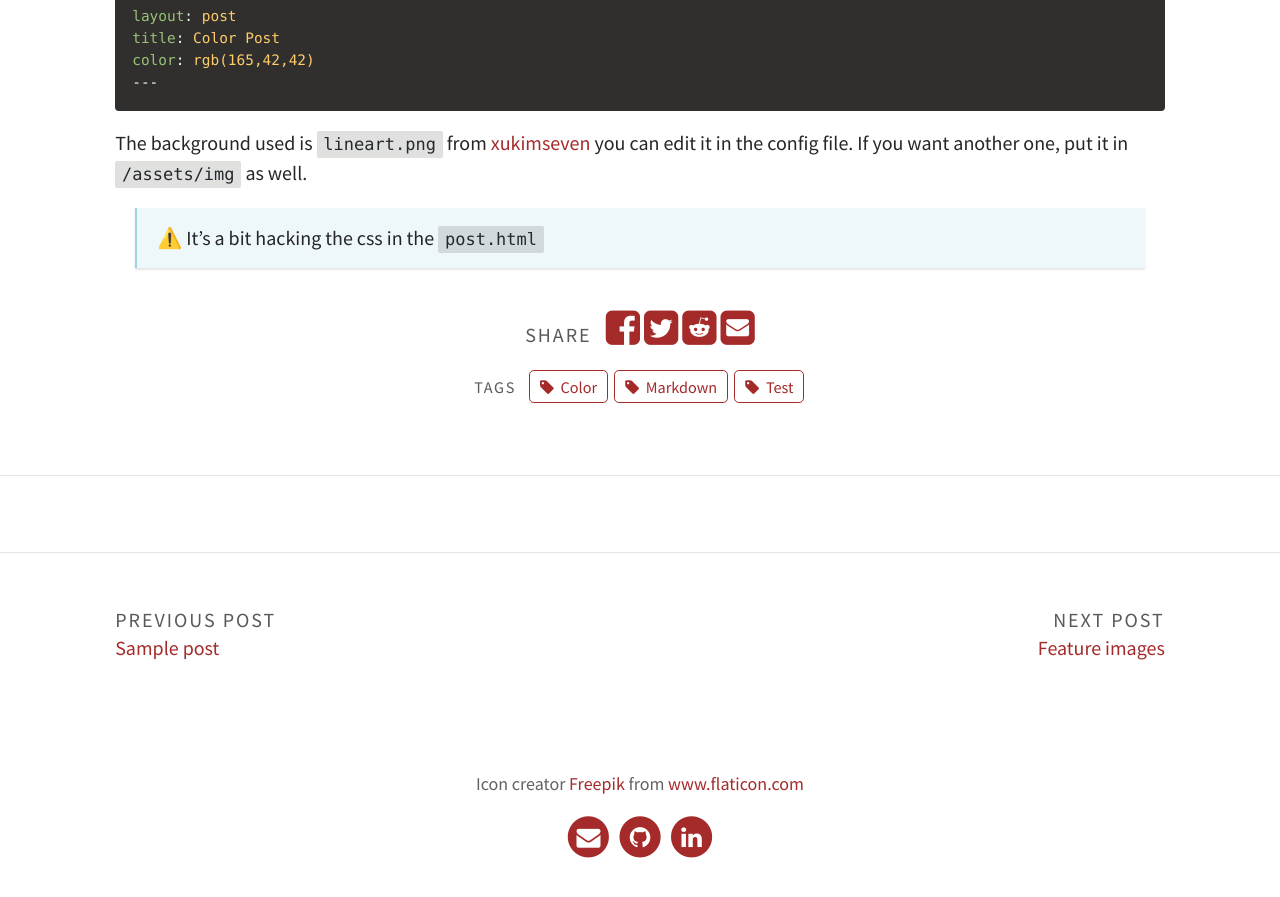
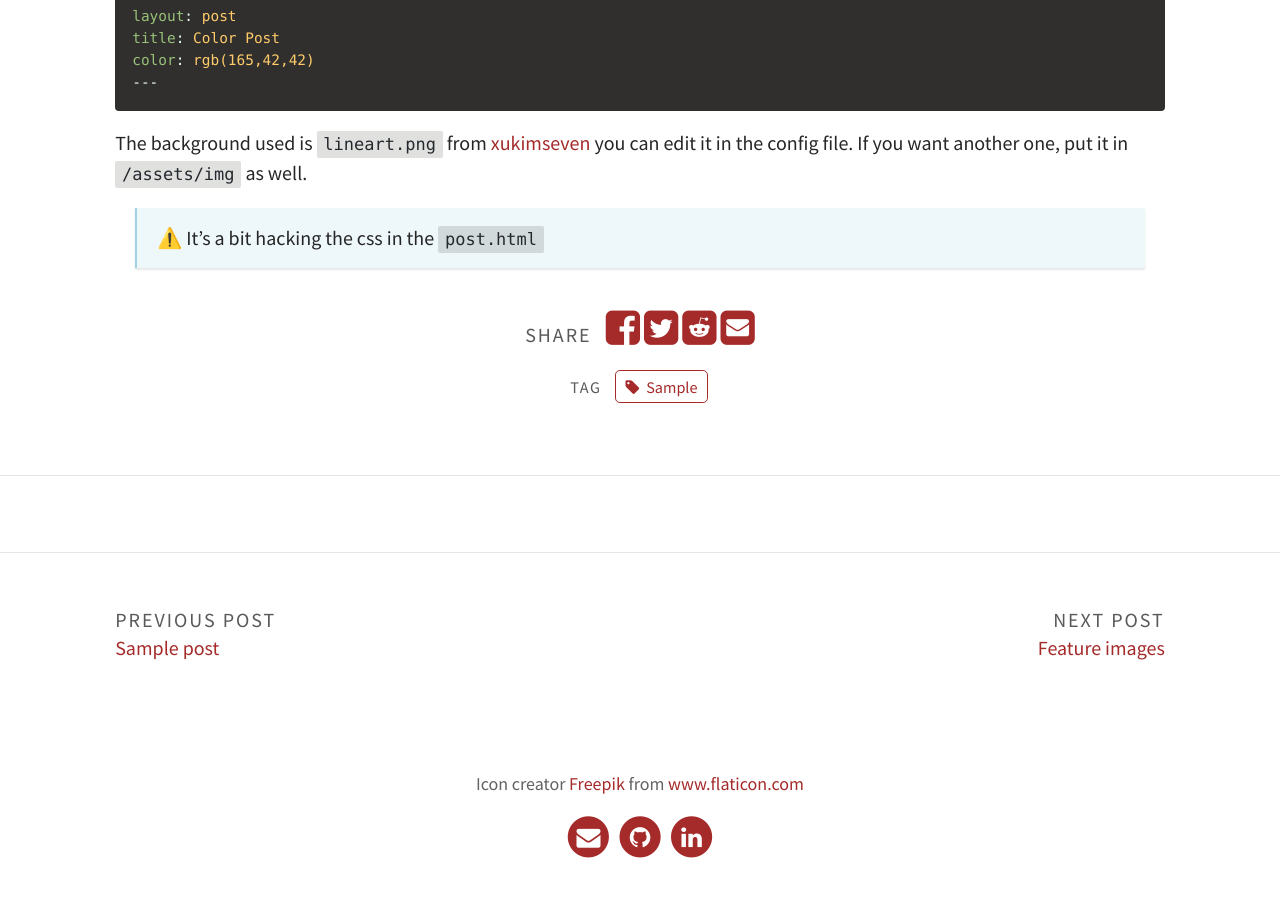
Before and after one commit to aerimforest/yenimm, a Jekyll site: the page built from _posts/2019-05-18-color-post.md, in a window 1280 px wide and 900 px high, scrolled down 996 px. Shown: the top 897 px of the window. Built offline with Jekyll 4.4.1, drawn with Linux system fonts in a browser that asks for light colours; comment, search, counter and statistics services are not loaded.

Commit message:
Update 2019-05-18-color-post.md

```diff
--- a/_posts/2019-05-18-color-post.md
+++ b/_posts/2019-05-18-color-post.md
@@ -1,7 +1,7 @@
 ---
 layout: post
 title: Color Post
-tags: [Test, Color, Markdown]
+tags: [Sample]
 color: brown
 author: sylhare
 excerpt_separator: <!--more-->
```
